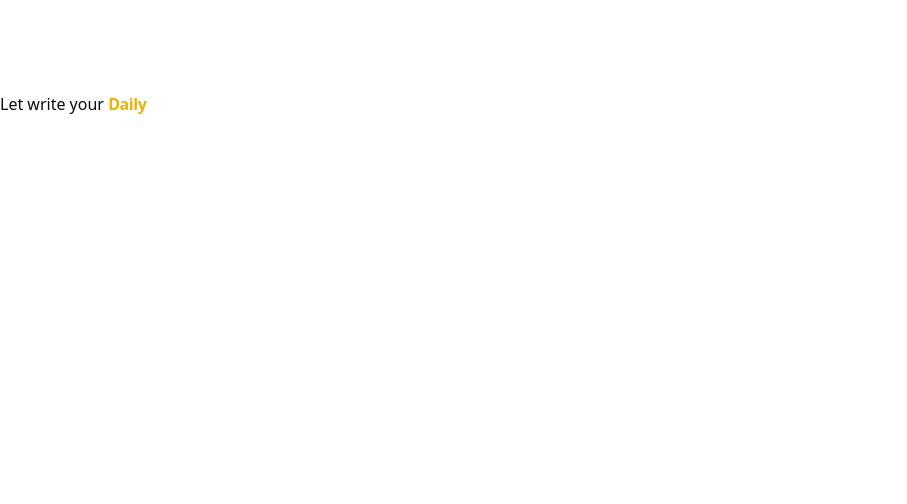
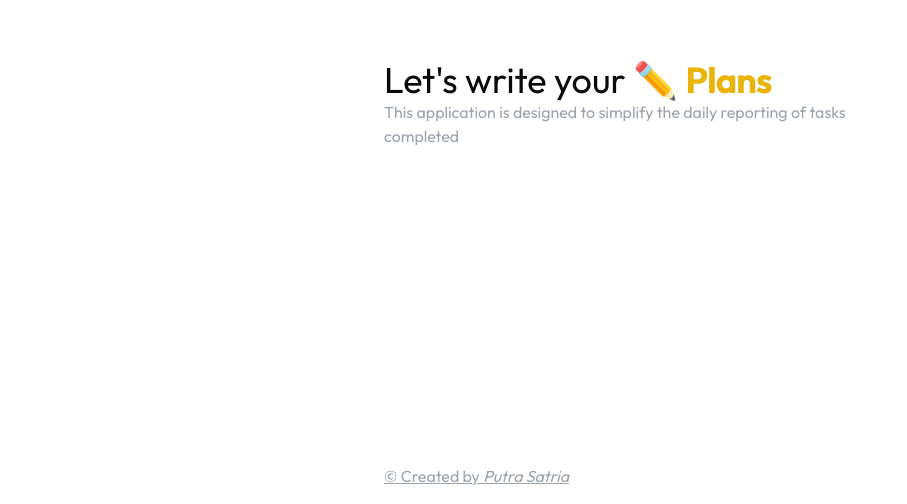
Before and after one commit to mpsalunggg/daily, a React (Vite) app: page / in a window 1280 px wide. Shown: the part 296-800 px from the top of the page, without its empty margins (0-907 px from the left). Built offline with nearby package versions, Linux system fonts and the light colour scheme.

Commit message:
add home page

```diff
--- a/package.json
+++ b/package.json
@@ -18,6 +18,7 @@
     "lucide-react": "^0.471.0",
     "react": "^18.3.1",
     "react-dom": "^18.3.1",
+    "react-router-dom": "^7.1.1",
     "tailwind-merge": "^2.6.0",
     "tailwindcss-animate": "^1.0.7"
   },
--- a/src/App.tsx
+++ /dev/null
@@ -1,25 +0,0 @@
-import { Typewriter } from "./components/animation/typewriter";
-
-function App() {
-   return (
-      <div className="w-full h-screen flex items-center">
-         <p className="whitespace-pre-wrap">
-            <span>{"Let write your "}</span>
-            <Typewriter
-               text={[
-                  "Daily",
-                  "Tasks",
-                  "Plans",
-               ]}
-               speed={120}
-               className="text-yellow-500 font-bold"
-               waitTime={1200}
-               deleteSpeed={100}
-               cursorChar={"_"}
-            />
-         </p>
-      </div>
-   );
-}
-
-export default App;
--- /dev/null
+++ b/src/components/common/Wrapper/index.tsx
@@ -0,0 +1,8 @@
+import { Outlet } from "react-router-dom"
+
+const Wrapper = () => {
+    return (
+        <div className="mx-4 sm:mx-8 md:mx-16 lg:mx-24 xl:mx-96"><Outlet /></div>
+    )
+}
+export default Wrapper
--- a/src/index.css
+++ b/src/index.css
@@ -1,3 +1,4 @@
+@import url('https://fonts.googleapis.com/css2?family=Outfit:wght@100..900&family=Roboto:ital,wght@0,100;0,300;0,400;0,500;0,700;0,900;1,100;1,300;1,400;1,500;1,700;1,900&family=Sora:wght@100..800&display=swap');
 @tailwind base;
 @tailwind components;
 @tailwind utilities;
--- a/src/main.tsx
+++ b/src/main.tsx
@@ -1,7 +1,7 @@
 import { StrictMode } from "react";
 import { createRoot } from "react-dom/client";
 import "./index.css";
-import App from "./App.tsx";
+import App from "./app/App.tsx";
 
 createRoot(document.getElementById("root")!).render(
    <StrictMode>
--- /dev/null
+++ b/src/modules/Home/index.tsx
@@ -0,0 +1,28 @@
+import { Typewriter } from "@/components/animation/typewriter"
+
+const Home = () => {
+    return (
+        <div className="w-full h-screen flex flex-col justify-center">
+            <p className="whitespace-pre-wrap text-4xl">
+                <span>{"Let's write your ✏️ "}</span>
+                <Typewriter
+                    text={[
+                        "Daily",
+                        "Tasks",
+                        "Plans",
+                    ]}
+                    speed={120}
+                    className="text-yellow-500 font-bold"
+                    waitTime={1200}
+                    deleteSpeed={100}
+                    cursorChar={"_"}
+                />
+            </p>
+            <span className="text-gray-400">This application is designed to simplify the daily reporting of tasks completed</span>
+            <div className="fixed bottom-0 py-4">
+                <span className="text-gray-400 underline">&copy; Created by <span className="italic">Putra Satria</span></span>
+            </div>
+        </div>
+    )
+}
+export default Home
--- a/tailwind.config.js
+++ b/tailwind.config.js
@@ -4,54 +4,57 @@ export default {
    content: ["./index.html", "./src/**/*.{ts,tsx,js,jsx}"],
    theme: {
       extend: {
+         fontFamily: {
+            sans: ["Outfit", "ui-sans-serif", "system-ui"],
+         },
          borderRadius: {
-   			lg: 'var(--radius)',
-   			md: 'calc(var(--radius) - 2px)',
-   			sm: 'calc(var(--radius) - 4px)'
+            lg: "var(--radius)",
+            md: "calc(var(--radius) - 2px)",
+            sm: "calc(var(--radius) - 4px)",
          },
          colors: {
-   			background: 'hsl(var(--background))',
-   			foreground: 'hsl(var(--foreground))',
+            background: "hsl(var(--background))",
+            foreground: "hsl(var(--foreground))",
             card: {
-   				DEFAULT: 'hsl(var(--card))',
-   				foreground: 'hsl(var(--card-foreground))'
+               DEFAULT: "hsl(var(--card))",
+               foreground: "hsl(var(--card-foreground))",
             },
             popover: {
-   				DEFAULT: 'hsl(var(--popover))',
-   				foreground: 'hsl(var(--popover-foreground))'
+               DEFAULT: "hsl(var(--popover))",
+               foreground: "hsl(var(--popover-foreground))",
             },
             primary: {
-   				DEFAULT: 'hsl(var(--primary))',
-   				foreground: 'hsl(var(--primary-foreground))'
+               DEFAULT: "hsl(var(--primary))",
+               foreground: "hsl(var(--primary-foreground))",
             },
             secondary: {
-   				DEFAULT: 'hsl(var(--secondary))',
-   				foreground: 'hsl(var(--secondary-foreground))'
+               DEFAULT: "hsl(var(--secondary))",
+               foreground: "hsl(var(--secondary-foreground))",
             },
             muted: {
-   				DEFAULT: 'hsl(var(--muted))',
-   				foreground: 'hsl(var(--muted-foreground))'
+               DEFAULT: "hsl(var(--muted))",
+               foreground: "hsl(var(--muted-foreground))",
             },
             accent: {
-   				DEFAULT: 'hsl(var(--accent))',
-   				foreground: 'hsl(var(--accent-foreground))'
+               DEFAULT: "hsl(var(--accent))",
+               foreground: "hsl(var(--accent-foreground))",
             },
             destructive: {
-   				DEFAULT: 'hsl(var(--destructive))',
-   				foreground: 'hsl(var(--destructive-foreground))'
+               DEFAULT: "hsl(var(--destructive))",
+               foreground: "hsl(var(--destructive-foreground))",
             },
-   			border: 'hsl(var(--border))',
-   			input: 'hsl(var(--input))',
-   			ring: 'hsl(var(--ring))',
+            border: "hsl(var(--border))",
+            input: "hsl(var(--input))",
+            ring: "hsl(var(--ring))",
             chart: {
-   				'1': 'hsl(var(--chart-1))',
-   				'2': 'hsl(var(--chart-2))',
-   				'3': 'hsl(var(--chart-3))',
-   				'4': 'hsl(var(--chart-4))',
-   				'5': 'hsl(var(--chart-5))'
-   			}
-   		}
-   	}
+               1: "hsl(var(--chart-1))",
+               2: "hsl(var(--chart-2))",
+               3: "hsl(var(--chart-3))",
+               4: "hsl(var(--chart-4))",
+               5: "hsl(var(--chart-5))",
+            },
+         },
+      },
    },
    plugins: [require("tailwindcss-animate")],
 };
```
Also changed, not shown: src/app/App.tsx (added, +10 -0 lines), src/app/routes.tsx (added, +18 -0 lines), 1 other file (tests, documents, lock files or other folders). Lines whose indentation alone changed are shown as unchanged.
